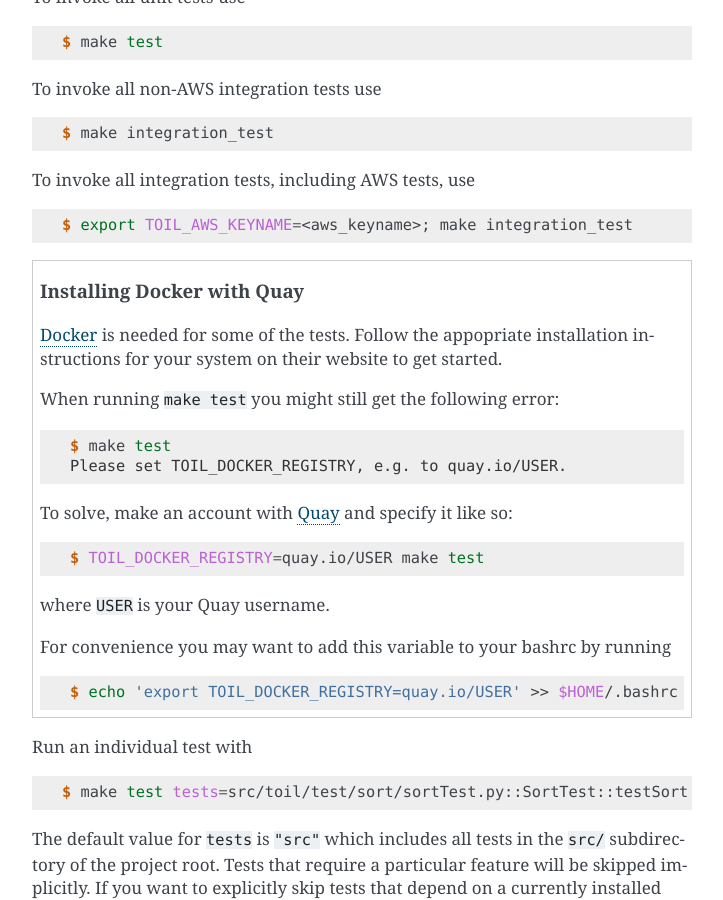
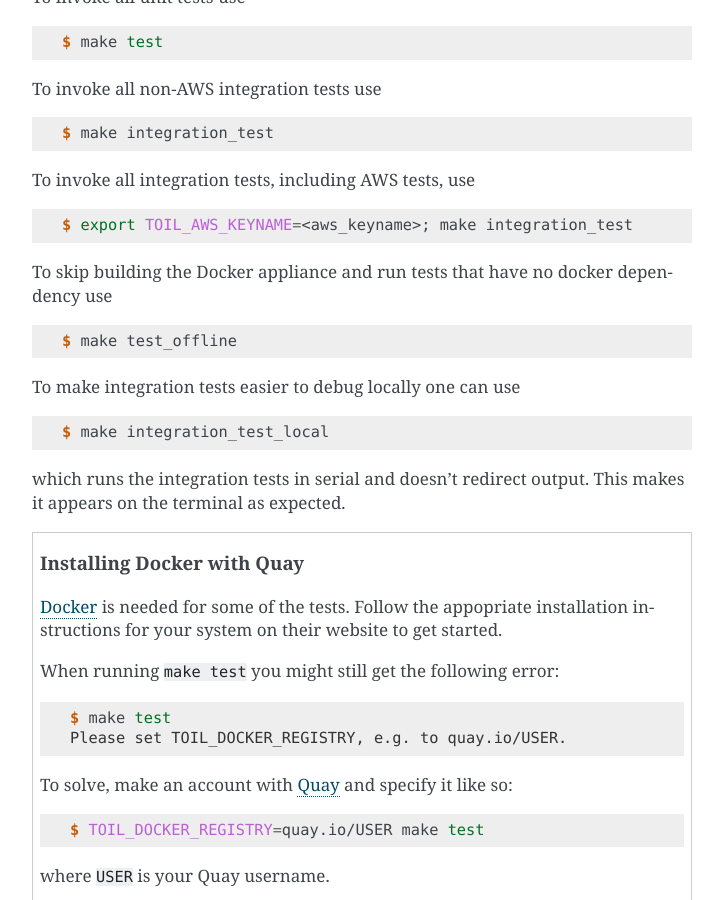
Before and after one commit to DataBiosphere/toil, a Sphinx documentation site: the page built from docs/contributing/contributing.rst, in a window 1280 px wide and 900 px high, scrolled down 992 px. Shown: the whole window, without its empty margins (388-1111 px from the left). Built offline with Sphinx 7.4.7, drawn with Linux system fonts in a browser that asks for light colours; the version number could not be read and is left out.

Commit message:
Add note in documentation about new targets

```diff
--- a/docs/contributing/contributing.rst
+++ b/docs/contributing/contributing.rst
@@ -64,6 +64,21 @@ To invoke all integration tests, including AWS tests, use
 ::
 
     $ export TOIL_AWS_KEYNAME=<aws_keyname>; make integration_test
+
+To skip building the Docker appliance and run tests that have no docker dependency use
+
+::
+
+    $ make test_offline
+
+To make integration tests easier to debug locally one can use
+
+::
+
+    $ make integration_test_local
+
+which runs the integration tests in serial and doesn't redirect output. This makes it appears on the terminal as
+expected.
 
 
 .. topic:: Installing Docker with Quay
```
